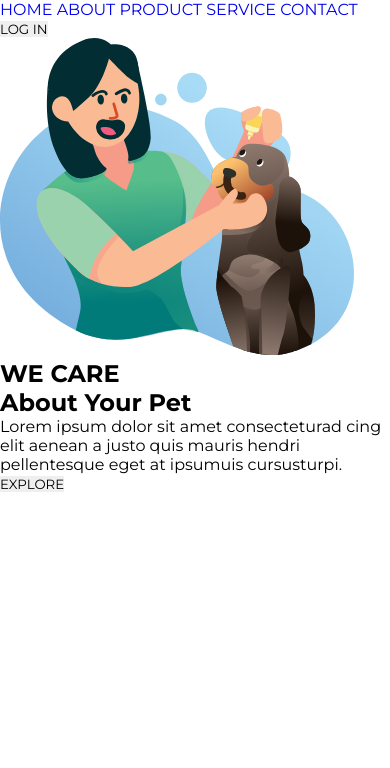
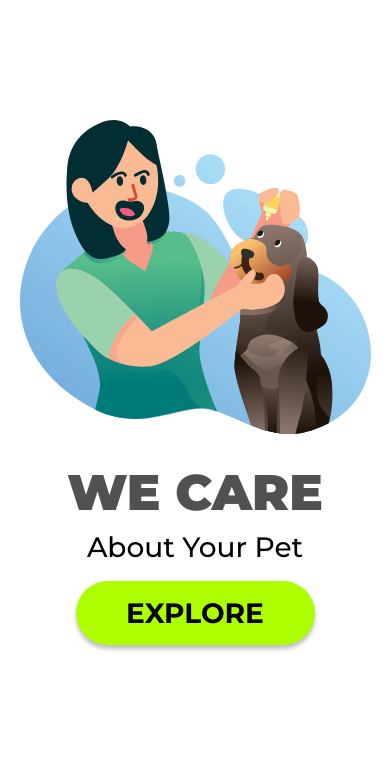
Before and after one commit to felipecoutnho/We-care-Landing-page, a plain HTML site: page index.html in a window 390 px wide. Drawn offline with Linux system fonts and the light colour scheme.

Commit message:
2º responsividade mobile

```diff
--- a/index.html
+++ b/index.html
@@ -22,17 +22,19 @@
     </header>
 
     <main>
-        <img src="img/Illustration 3.svg" alt="We care">
+        <aside>
+            <img src="img/Illustration 3.svg" alt="We care" title="we care about your pet">
+        </aside>
         <section>
             <h1>WE CARE</h1>
             <h2>About Your Pet</h2>
-            <p>Lorem ipsum dolor sit amet consecteturad
+            <p>
+                Lorem ipsum dolor sit amet consecteturad
                 cing elit aenean a justo quis mauris hendri
-                pellentesque eget at ipsumuis cursusturpi.</p>
+                pellentesque eget at ipsumuis cursusturpi.
+            </p>
             <button>EXPLORE</button>
         </section>
-
     </main>
 </body>
-
 </html>
--- a/style.css
+++ b/style.css
@@ -9,111 +9,52 @@
     border: none;
 }
 
-/* header{
-    margin: 2.75rem 0rem  7.1rem 4.75rem;
-}
+@media (max-width:765px){
+    header{
+        display: none;
+    }
 
+    main{
+        display: flex;
+        flex-wrap: wrap;
+        justify-content: center;
+        text-align: center;
+    }
 
-nav a{
+    aside img{
+        width: 90vw;
+        margin-top: 120px;
+    }
 
-    width: 79vw;
-    height: 29vh;
-    font-size: 1.5rem;
-    margin-right:1.4rem;
-    font-weight: 600;
-    font-style: normal;
-    color: #989D9C;
-    text-decoration: none;
+    section h1{
+        font-size: 50px;
+        font-weight: 900;
+        color: #515151;
+        margin-top: 24px;
+        margin-bottom: 7px;
+    }
 
-}
+    section h2{
+        font-size: 28px;
+        font-weight: 500;
+        margin-bottom: 17px;
+    }
 
-nav a:hover{
-    text-decoration:underline 2px solid #007BE5;
+    section p{
+        display: none;
+    }
 
-}
-
-
-nav button{
-    background: rgb(102, 90, 225);
-    color: rgb(255, 255, 255);
-    border: none;
-    width: 8.1rem;
-    height: 2.5rem;
-    border-radius: 20.5px;
-    font-size: 1.5rem;
-    font-weight: 600;
-    cursor: pointer;
-}
-
-
-
-
-
-main img{
-    display: inline-block;
-    Width:35.5rem;
-    Height:31.2rem;
-    margin-left: 7rem;
+    section button{
+        width: 239px;
+        height: 64px;
+        border-radius: 50px;
+        background-color: #ADFF00;
+        font-size: 28px;
+        color: #000000;
+        font-weight: 700;
+        box-shadow: 0px 4px 4px 0px #00000040;
+        margin-bottom: 120px;
+    }
 
 
 }
-
-section{
-    display: inline-block;
-    margin-left: 5.3rem;
-
-
-}
-
-
-
-
- h1{
-    font-size: 6.5rem;
-    font-weight: 900;
-    line-height: 7.6rem;
-    color: #515151;
-
-
-
-}
-
-h2{
-    font-size: 3.6rem;
-    line-height: 4.4rem;
-    color: #515151;
-    font-weight: 500;
-
-}
-
-p{
-
-        font-size: 1.5rem;
-        line-height: 29px;
-        color: #848484;
-        width: 32.1rem;
-        height: 5.4rem;
-        font-weight: 400;
-        text-align: justify;
-        margin: 32px 0px 85px 0px;
-        display: block;
-
-}
-
-main button{
-
-    background: #ADFF00;
-    border-radius: 20.5px;
-    color: #000000;
-    font-weight: 700;
-    font-size: 1.4rem;
-    line-height: 2.1rem;
-
-    width: 11.6rem;
-    height: 3.3rem;
-    border: none;
-    box-shadow: 0px 4px 1px #84848463;
-    cursor: pointer;
-    margin-bottom: 3.4rem;
-
-} */
```
